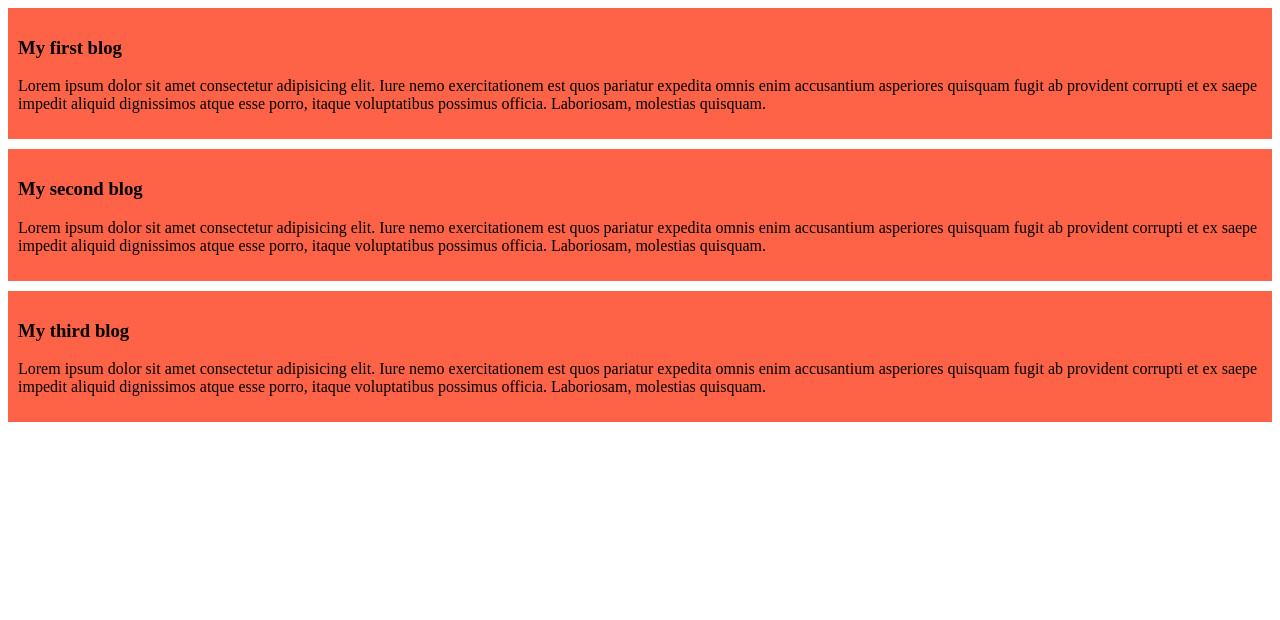
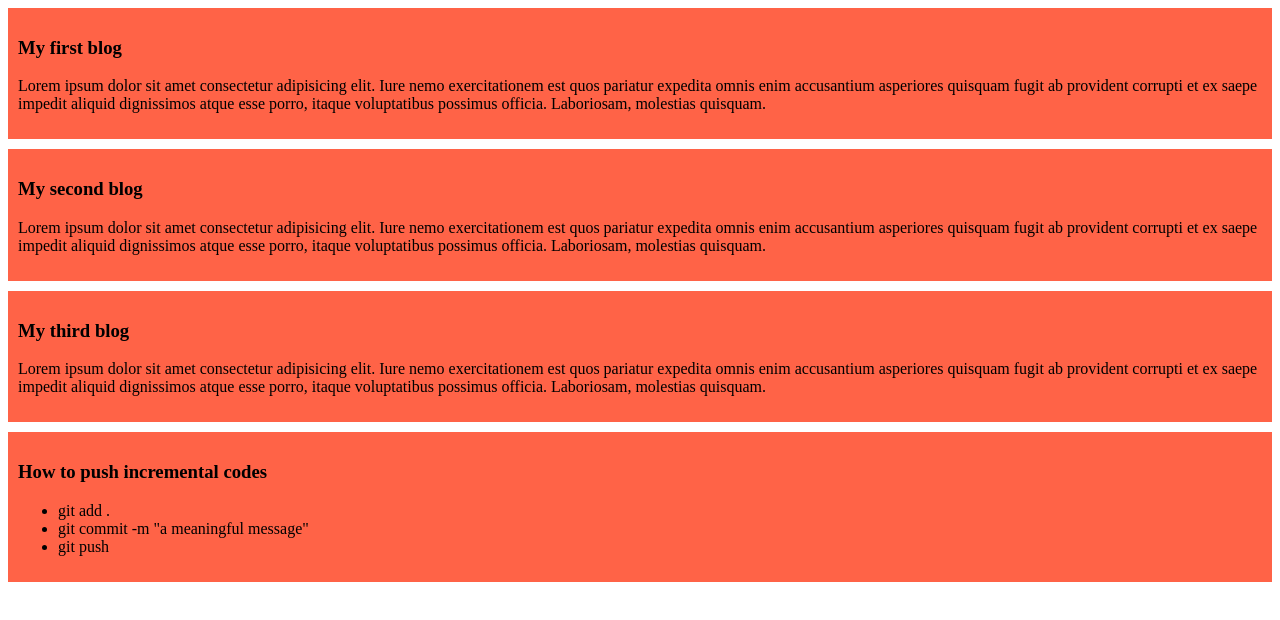
Before and after one commit to mdabualam/my-learning-website, a plain HTML site: page index.html in a window 1280 px wide. Drawn offline with Linux system fonts and the light colour scheme.

Commit message:
incremental codes

```diff
--- a/index.html
+++ b/index.html
@@ -19,5 +19,13 @@
         <h3>My third blog</h3>
         <p>Lorem ipsum dolor sit amet consectetur adipisicing elit. Iure nemo exercitationem est quos pariatur expedita omnis enim accusantium asperiores quisquam fugit ab provident corrupti et ex saepe impedit aliquid dignissimos atque esse porro, itaque voluptatibus possimus officia. Laboriosam, molestias quisquam.</p>
     </div>
+    <div>
+        <h3>How to push incremental codes</h3>
+        <ul>
+            <li>git add .</li>
+            <li>git commit -m "a meaningful message"</li>
+            <li>git push</li>
+        </ul>
+    </div>
 </body>
 </html>
```
